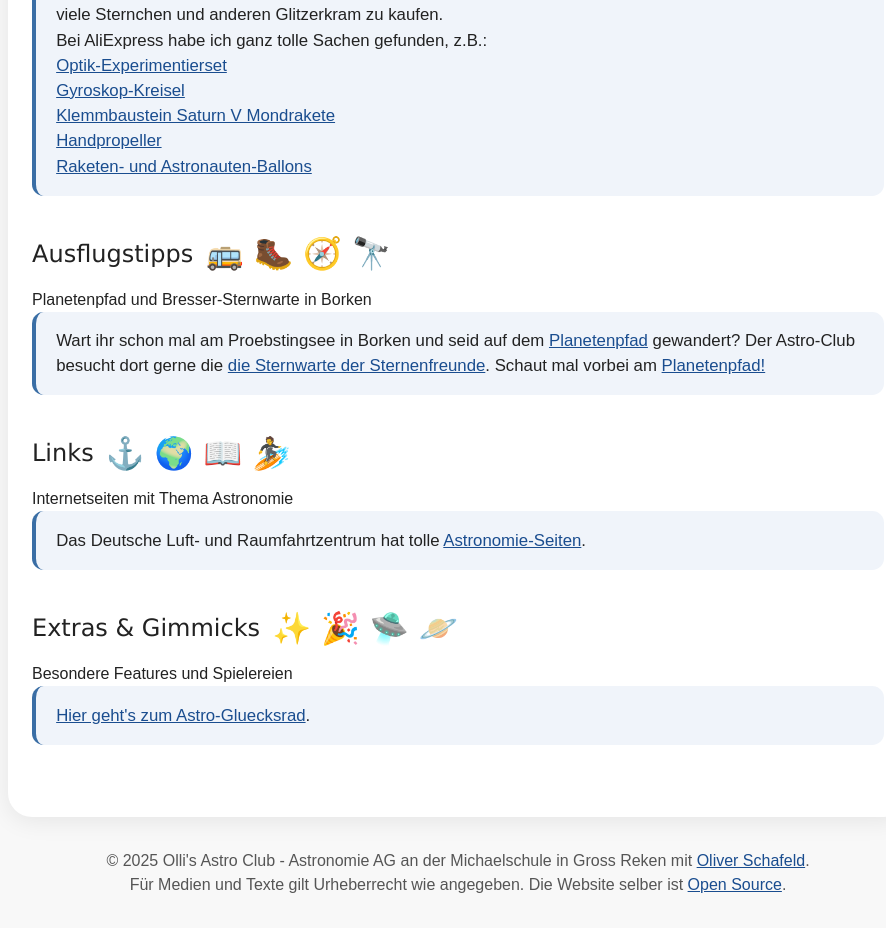
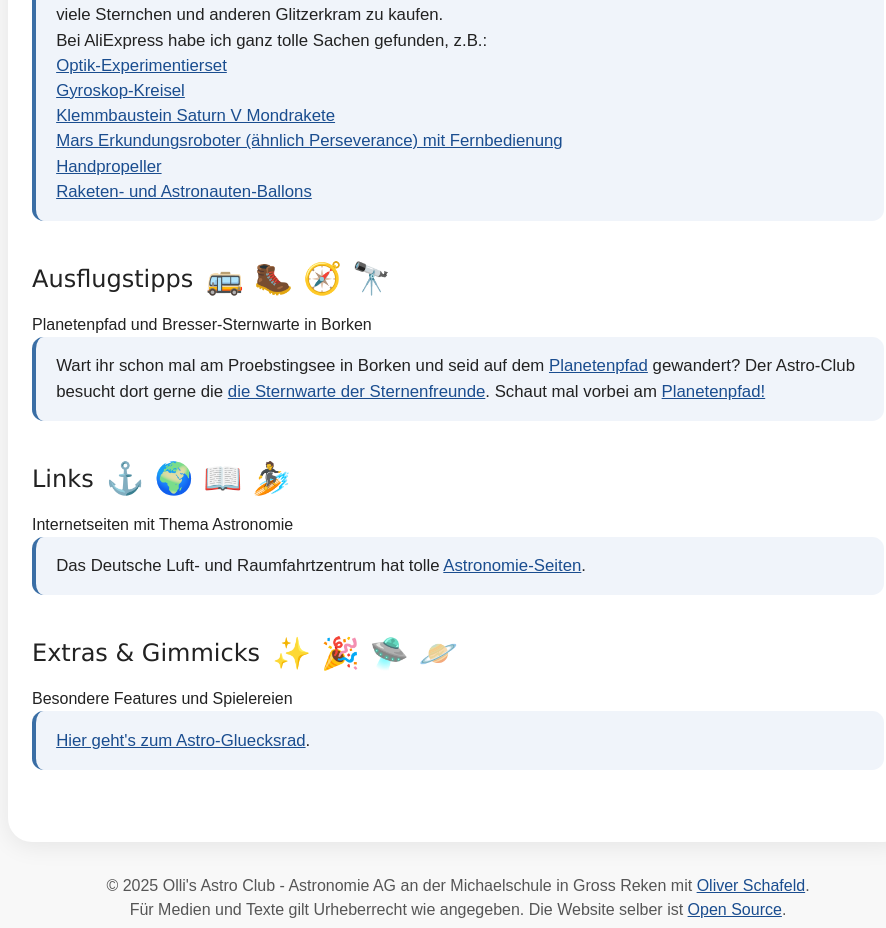
Before and after one commit to schafeld/ollis-astro-club--next-js, a Next.js app: page / in a window 1280 px wide. Shown: the part 1600-2528 px from the top of the page, without its empty margins (182-1068 px from the left). Built offline with nearby package versions, Linux system fonts and the light colour scheme.

Commit message:
add mars rover link

```diff
--- a/app/page.tsx
+++ b/app/page.tsx
@@ -185,6 +185,15 @@ export default function Home() {
                                 </li>
                                 <li>
                                     <a
+                                        href="https://de.aliexpress.com/item/1005009992869357.html?spm=a2g0o.order_list.order_list_main.47.12bb5c5fcmbGus&gatewayAdapt=glo2deu"
+                                        target="_blank"
+                                        rel="noreferrer"
+                                    >
+                                        Mars Erkundungsroboter (ähnlich Perseverance) mit Fernbedienung
+                                    </a>
+                                </li>
+                                <li>
+                                    <a
                                         href="https://de.aliexpress.com/item/1005007169617966.html?spm=a2g0o.productlist.main.1.708d55a1Fr8KSv&algo_pvid=87cff8f1-bec9-4e1a-9baa-c75f0d6eb882&algo_exp_id=87cff8f1-bec9-4e1a-9baa-c75f0d6eb882-0&pdp_ext_f=%7B%22order%22%3A%225987%22%2C%22eval%22%3A%221%22%2C%22orig_sl_item_id%22%3A%221005007169617966%22%2C%22orig_item_id%22%3A%221005006873812338%22%2C%22fromPage%22%3A%22search%22%7D&pdp_npi=6%40dis%21EUR%213.18%211.59%21%21%2125.46%2112.73%21%40211b819117624388983062259eba77%2112000039685734168%21sea%21DE%216170053989%21X%211%210%21n_tag%3A-29919%3Bd%3A233070fc%3Bm03_new_user%3A-29895&curPageLogUid=rHw5H9O3t3F5&utparam-url=scene%3Asearch%7Cquery_from%3A%7Cx_object_id%3A1005007169617966%7C_p_origin_prod%3A1005006873812338"
                                         target="_blank"
                                         rel="noreferrer"
```
